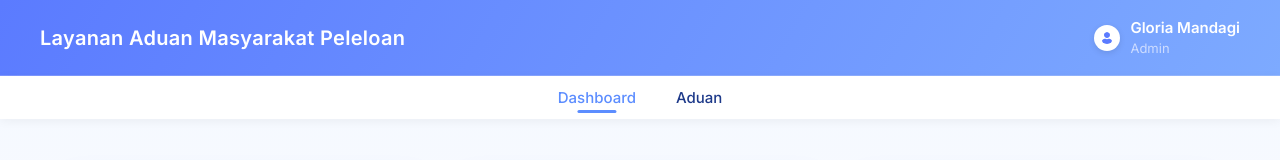
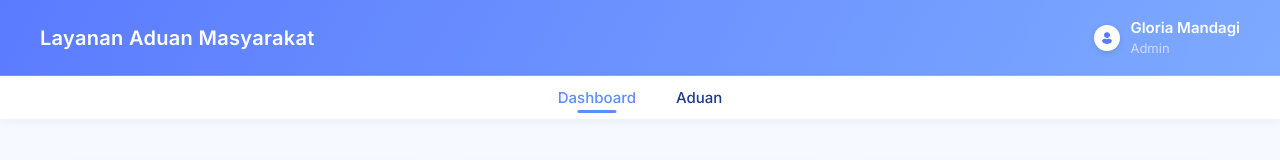
Before and after one commit to Gloriaamandagii/layanan-aduan-masyarakat, a React (Create React App) app: page /dashboard in a window 1280 px wide. Shown: the top 160 px of the page. Built offline with nearby package versions, Linux system fonts and the light colour scheme.

Commit message:
add tampilan baru

```diff
--- a/src/pages/dashboard.js
+++ b/src/pages/dashboard.js
@@ -6,7 +6,7 @@ function Dashboard() {
   return (
     <div className="dashboard-container">
       <header className="dashboard-header">
-        <h2>Layanan Aduan Masyarakat Peleloan</h2>
+        <h2>Layanan Aduan Masyarakat</h2>
         <div className="user-info">
           <FaUser className="user-icon" />
           <div>
```
